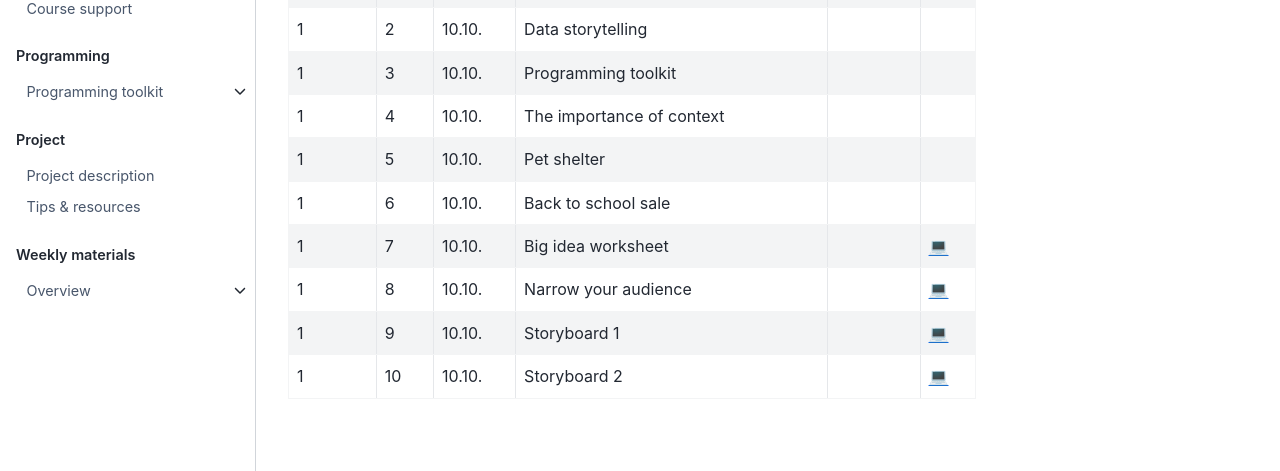
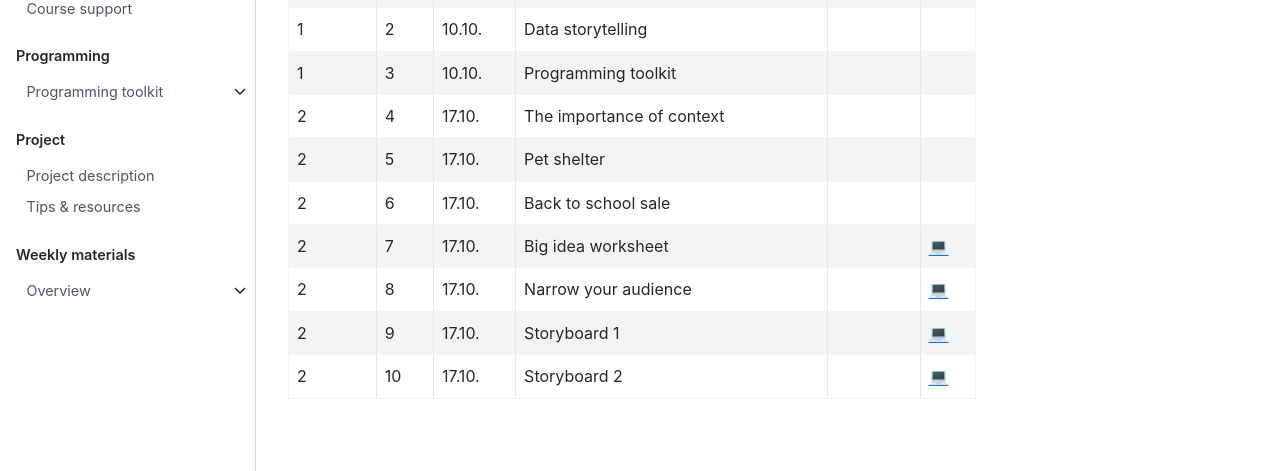
Before and after one commit to dst-ws22/website, a Jupyter Book: the page built from docs/course-schedule.md, in a window 1280 px wide and 1057 px high. Shown: the part 403-874 px from the top of the window. Built offline with Jupyter Book 1.0.4 settings and Sphinx 7.4.7 and the Sphinx Book theme 1.1.4, drawn with Linux system fonts in a browser that asks for light colours; comment, search, counter and statistics services are not loaded.

Commit message:
Update course-schedule.md

```diff
--- a/docs/course-schedule.md
+++ b/docs/course-schedule.md
@@ -9,16 +9,16 @@ This overview will be updated as the semester progresses.
 
 |	Week	|	Nr.	|	Date	|	Topic	|	Slides	|	AE	|
 |	---	|	---	|	---	|	---	|	---	|	---	|
-|	1	|	1	|	10.10.	|	Data driven	|	[📑](https://drive.google.com/file/d/1-7yiEj7gt-dsgdlUTINQb1vlib34AHug/view?usp=sharing)	|		|
+|	1	|	1	|	10.10.	|	Data driven	|	[📑](https://drive.google.com/file/d/1-G_vOTJatCvM8buEmm5-iqLF-hrYtF7m/view?usp=sharing)	|		|
 |	1	|	2	|	10.10.	|	Data storytelling	|		|		|
 |	1	|	3	|	10.10.	|	Programming toolkit	|		|		|
-|	1	|	4	|	10.10.	|	The importance of context	|		|		|
-|	1	|	5	|	10.10.	|	Pet shelter	|		|		|
-|	1	|	6	|	10.10.	|	Back to school sale	|		|		|
-|	1	|	7	|	10.10.	|	Big idea worksheet	|		|	[💻](https://docs.google.com/document/d/1-GZvhdbhLYLB_Bo1arj1rgTqbJ5SUoU21vtgbYEhVqk/edit?usp=sharing)	|
-|	1	|	8	|	10.10.	|	Narrow your audience	|		|	[💻](https://docs.google.com/document/d/1Eu21TCIM0Lx6LiybPG-15ikk0gkRaqbCQNtcl3fAfGQ/edit?usp=sharing)	|
-|	1	|	9	|	10.10.	|	Storyboard 1	|		|	[💻](https://docs.google.com/document/d/1cuiBZiWaUkhAYNkQo6SWtWm8n_Q1IJt54lw0Na2-0DE/edit?usp=sharing)	|
-|	1	|	10	|	10.10.	|	Storyboard 2	|		|	[💻](https://docs.google.com/document/d/1WeLzE85YfM-F9-vAIhEbeJHkuHsN3xtovzIokB93BRU/edit?usp=sharing)	|
+|	2	|	4	|	17.10.	|	The importance of context	|		|		|
+|	2	|	5	|	17.10.	|	Pet shelter	|		|		|
+|	2	|	6	|	17.10.	|	Back to school sale	|		|		|
+|	2	|	7	|	17.10.	|	Big idea worksheet	|		|	[💻](https://docs.google.com/document/d/1-GZvhdbhLYLB_Bo1arj1rgTqbJ5SUoU21vtgbYEhVqk/edit?usp=sharing)	|
+|	2	|	8	|	17.10.	|	Narrow your audience	|		|	[💻](https://docs.google.com/document/d/1Eu21TCIM0Lx6LiybPG-15ikk0gkRaqbCQNtcl3fAfGQ/edit?usp=sharing)	|
+|	2	|	9	|	17.10.	|	Storyboard 1	|		|	[💻](https://docs.google.com/document/d/1cuiBZiWaUkhAYNkQo6SWtWm8n_Q1IJt54lw0Na2-0DE/edit?usp=sharing)	|
+|	2	|	10	|	17.10.	|	Storyboard 2	|		|	[💻](https://docs.google.com/document/d/1WeLzE85YfM-F9-vAIhEbeJHkuHsN3xtovzIokB93BRU/edit?usp=sharing)	|
 
 <br>
 
```
